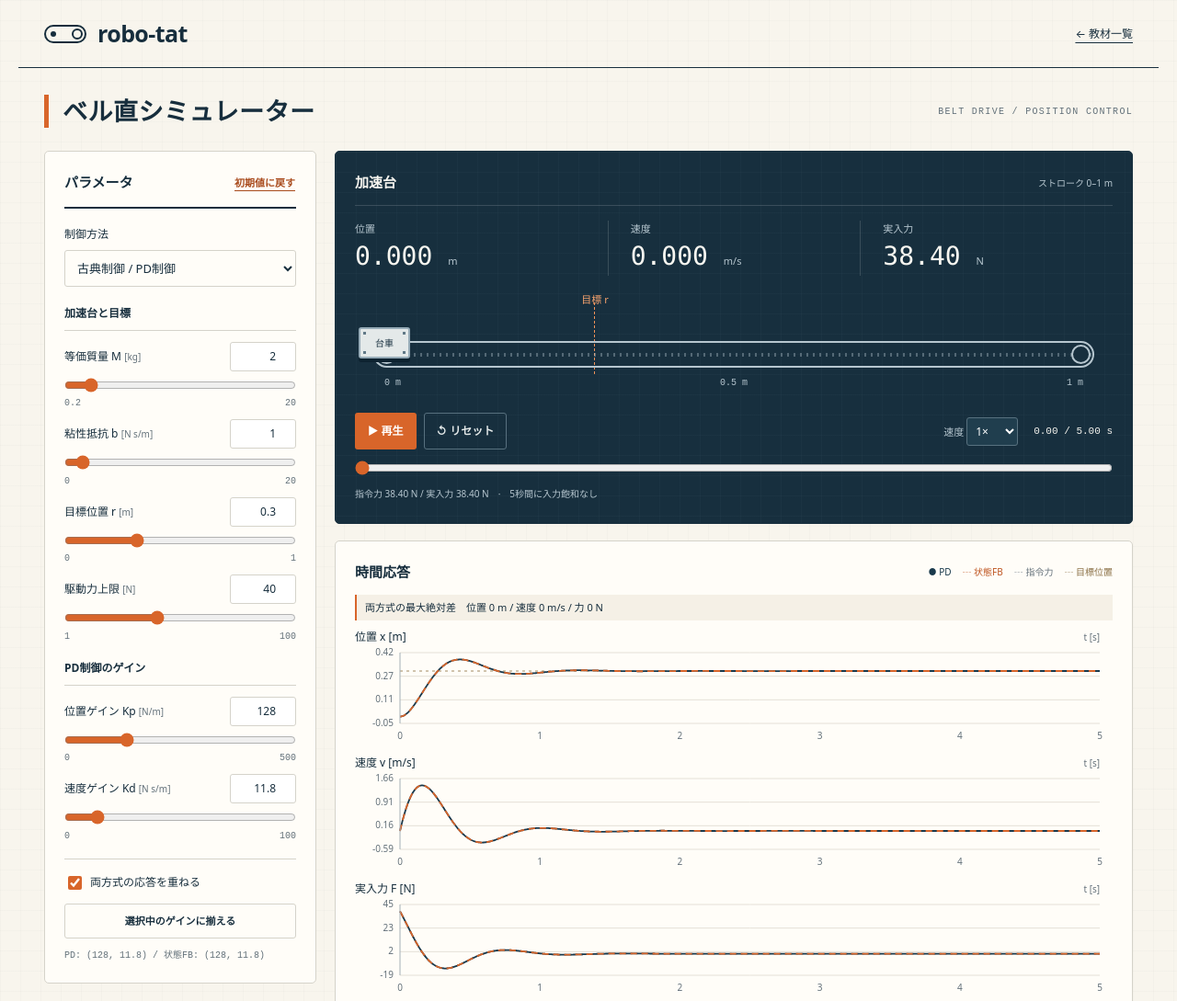
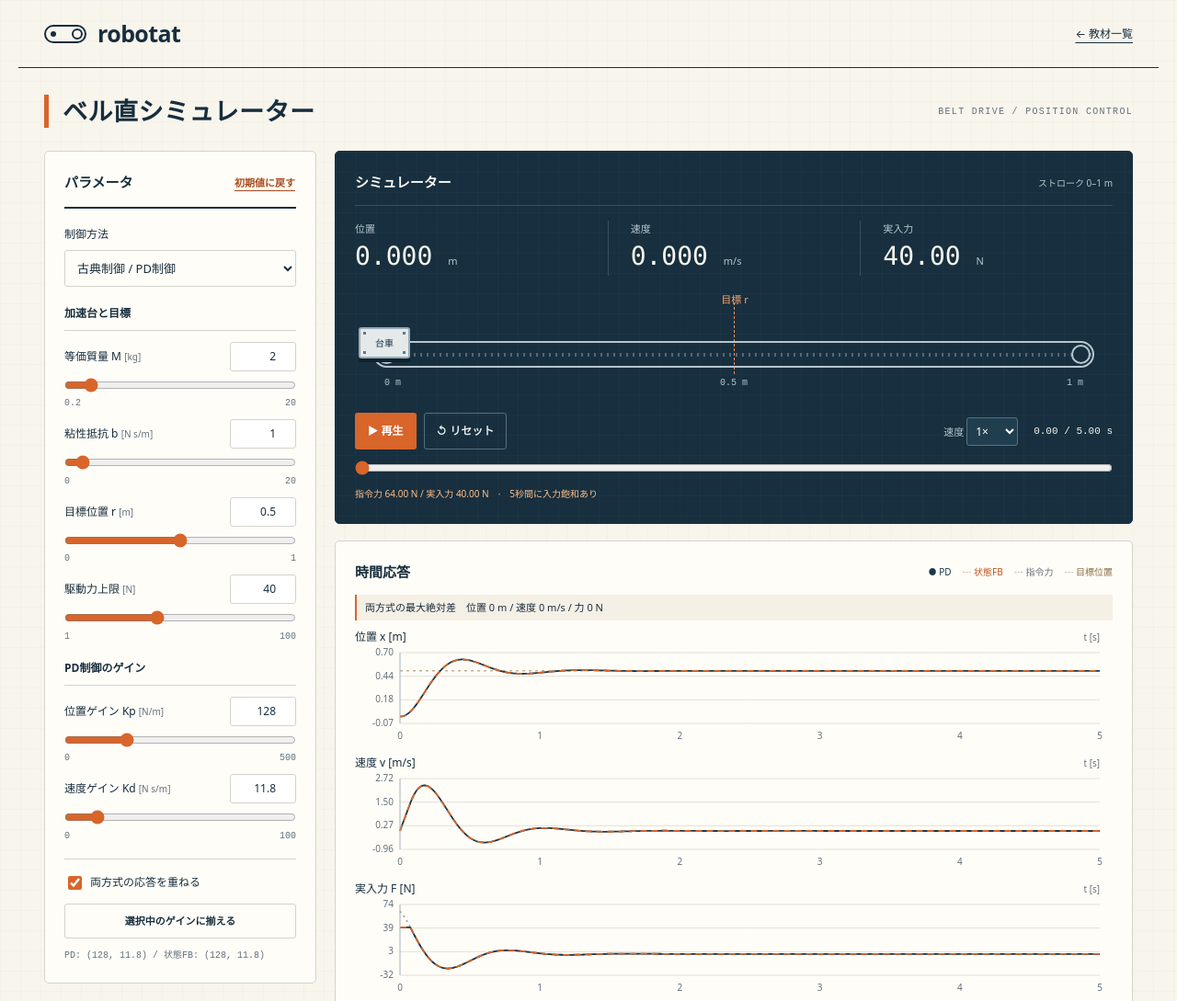
Before and after one commit to robo-tat/Qiita, a website: page docs/belt-sim/index.html in a window 1280 px wide. Shown: the top 1089 px of the page at 92% size. Drawn offline with Linux system fonts and the light colour scheme.

Commit message:
アプリケーションの微調整

```diff
--- a/docs/control-intro/index.html
+++ b/docs/belt-sim/index.html
@@ -1,15 +1,15 @@
 <!doctype html>
 <html lang="ja">
-<head><meta charset="utf-8"><meta name="viewport" content="width=device-width, initial-scale=1"><title>ベル直シミュレーター | robo-tat</title><link rel="stylesheet" href="./style.css?v=0d1286e73a38"><script defer src="./script.js?v=fa42c01478fd"></script></head>
+<head><meta charset="utf-8"><meta name="viewport" content="width=device-width, initial-scale=1"><title>ベル直シミュレーター | robotat</title><link rel="stylesheet" href="./style.css?v=0d1286e73a38"><script defer src="./script.js?v=fa42c01478fd"></script></head>
 <body>
-<header><a class="brand" href="../index.html"><svg width="46" height="27" viewBox="0 0 46 27" aria-hidden="true"><path d="M10 5h26a9 9 0 0 1 0 18H10a9 9 0 0 1 0-18Z" fill="none" stroke="currentColor" stroke-width="2"/><circle cx="10" cy="14" r="3" fill="currentColor"/><circle cx="36" cy="14" r="5" fill="none" stroke="currentColor" stroke-width="2"/></svg>robo-tat</a><a class="tag" href="../index.html">← 教材一覧</a></header>
+<header><a class="brand" href="../index.html"><svg width="46" height="27" viewBox="0 0 46 27" aria-hidden="true"><path d="M10 5h26a9 9 0 0 1 0 18H10a9 9 0 0 1 0-18Z" fill="none" stroke="currentColor" stroke-width="2"/><circle cx="10" cy="14" r="3" fill="currentColor"/><circle cx="36" cy="14" r="5" fill="none" stroke="currentColor" stroke-width="2"/></svg>robotat</a><a class="tag" href="../index.html">← 教材一覧</a></header>
 <main>
 <section class="intro"><h1>ベル直シミュレーター</h1><span class="eyebrow">BELT DRIVE / POSITION CONTROL</span></section>
 <div class="layout"><aside class="panel controls"><div class="section-title"><h2>パラメータ</h2><button id="defaults" class="text-button">初期値に戻す</button></div>
 <label class="field-title" for="mode">制御方法</label><select id="mode"><option value="pd">古典制御 / PD制御</option><option value="sf">現代制御 / 状態フィードバック</option></select>
 <h3>加速台と目標</h3><div id="plant-controls"></div><h3 id="gain-title">PD制御のゲイン</h3><div id="gain-controls"></div>
 <div class="compare-box"><label><input id="compare" type="checkbox" checked> 両方式の応答を重ねる</label><button id="equalize" class="secondary">選択中のゲインに揃える</button><p id="gain-summary"></p></div><p id="input-error" role="alert"></p></aside>
-<div class="results"><section class="panel stage-panel"><div class="section-title"><h2>加速台</h2><span class="badge">ストローク 0–1 m</span></div><div class="readings"><div><span>位置</span><strong id="position">0.000 <small>m</small></strong></div><div><span>速度</span><strong id="velocity">0.000 <small>m/s</small></strong></div><div><span>実入力</span><strong id="force">0.00 <small>N</small></strong></div></div><div class="track-area"><div id="target" class="target"><span>目標 r</span></div><div class="belt"></div><div id="carriage" class="carriage"><span>台車</span><i></i><i></i></div><div class="ticks"><span>0 m</span><span>0.5 m</span><span>1 m</span></div></div>
+<div class="results"><section class="panel stage-panel"><div class="section-title"><h2>シミュレーター</h2><span class="badge">ストローク 0–1 m</span></div><div class="readings"><div><span>位置</span><strong id="position">0.000 <small>m</small></strong></div><div><span>速度</span><strong id="velocity">0.000 <small>m/s</small></strong></div><div><span>実入力</span><strong id="force">0.00 <small>N</small></strong></div></div><div class="track-area"><div id="target" class="target"><span>目標 r</span></div><div class="belt"></div><div id="carriage" class="carriage"><span>台車</span><i></i><i></i></div><div class="ticks"><span>0 m</span><span>0.5 m</span><span>1 m</span></div></div>
 <div class="transport"><button id="play" class="primary">▶ 再生</button><button id="reset" class="secondary">↺ リセット</button><label>速度 <select id="speed"><option value="0.5">0.5×</option><option value="1" selected>1×</option><option value="2">2×</option><option value="4">4×</option></select></label><output id="time">0.00 / 5.00 s</output></div><input id="scrub" aria-label="シミュレーション時刻" type="range" min="0" max="5000" step="1" value="0"><div id="status" role="status" class="status"></div></section>
 <section class="panel graphs"><div class="section-title"><h2>時間応答</h2><div class="legend"><span class="pd">● PD</span><span class="sf">┄ 状態FB</span><span class="cmd">┄ 指令力</span><span class="ref">┄ 目標位置</span></div></div><p id="difference" class="difference"></p><div class="chart"><canvas id="x-chart" aria-label="位置の時間応答、単位メートル" role="img"></canvas></div><div class="chart"><canvas id="v-chart" aria-label="速度の時間応答、単位メートル毎秒" role="img"></canvas></div><div class="chart"><canvas id="f-chart" aria-label="実入力と指令力の時間応答、単位ニュートン" role="img"></canvas></div><p class="caption">全5秒間の応答 · 縦線：再生時刻 · 指令力：選択中の方式</p></section></div></div>
 <section class="panel equations" aria-labelledby="equations-title">
@@ -57,7 +57,7 @@
 </div></div>
 </section>
 </section>
-<footer><span>robo-tat</span><span>ベル直シミュレーター</span></footer>
+<footer><span>robotat</span><span>ベル直シミュレーター</span></footer>
 </main>
 
 </body></html>
--- a/docs/control-intro/script.js
+++ b/docs/belt-sim/script.js
@@ -1,7 +1,7 @@
 /* DOMに依存しないモデル。今後の制御器追加はcommandを拡張する。 */
 (function (root) {
   'use strict';
-  const defaults = { M: 2, b: 1, r: .3, Fmax: 40, kp: 128, kd: 11.8, kx: 128, kv: 11.8 };
+  const defaults = { M: 2, b: 1, r: .5, Fmax: 40, kp: 128, kd: 11.8, kx: 128, kv: 11.8 };
   const limits = { M: [.2, 20], b: [0, 20], r: [0, 1], Fmax: [1, 100], kp: [0, 500], kd: [0, 100], kx: [0, 500], kv: [0, 100] };
   const dt = .001, duration = 5;
   const clamp = (n, a, b) => Math.max(a, Math.min(b, n));
```
Also changed, not shown: docs/index.html (+1 -1 lines), docs/belt-sim/style.css (renamed from docs/control-intro/style.css).
